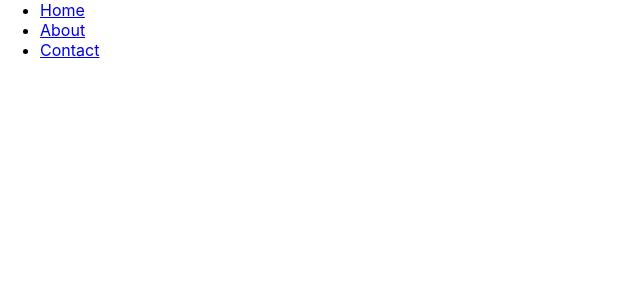
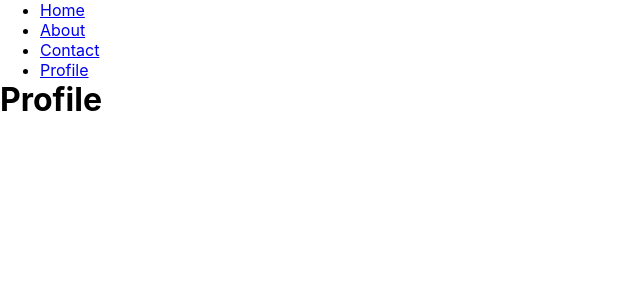
Before and after one commit to jesusgoku/testing-nuxt, a Nuxt app: page /profile in a window 1280 px wide. Before the commit this address had no page. Shown: the top 300 px of the page, without its empty margins (0-640 px from the left). Built offline with nearby package versions, Linux system fonts and the light colour scheme.

Commit message:
Added profile page

```diff
--- a/layouts/default.vue
+++ b/layouts/default.vue
@@ -4,6 +4,7 @@
       <li><nuxt-link to="/">Home</nuxt-link></li>
       <li><nuxt-link to="/about">About</nuxt-link></li>
       <li><nuxt-link to="/contact">Contact</nuxt-link></li>
+      <li><nuxt-link to="/profile">Profile</nuxt-link></li>
     </ul>
     <nuxt/>
   </div>
--- /dev/null
+++ b/pages/profile.vue
@@ -0,0 +1,3 @@
+<template>
+  <h1>Profile</h1>
+</template>
```
